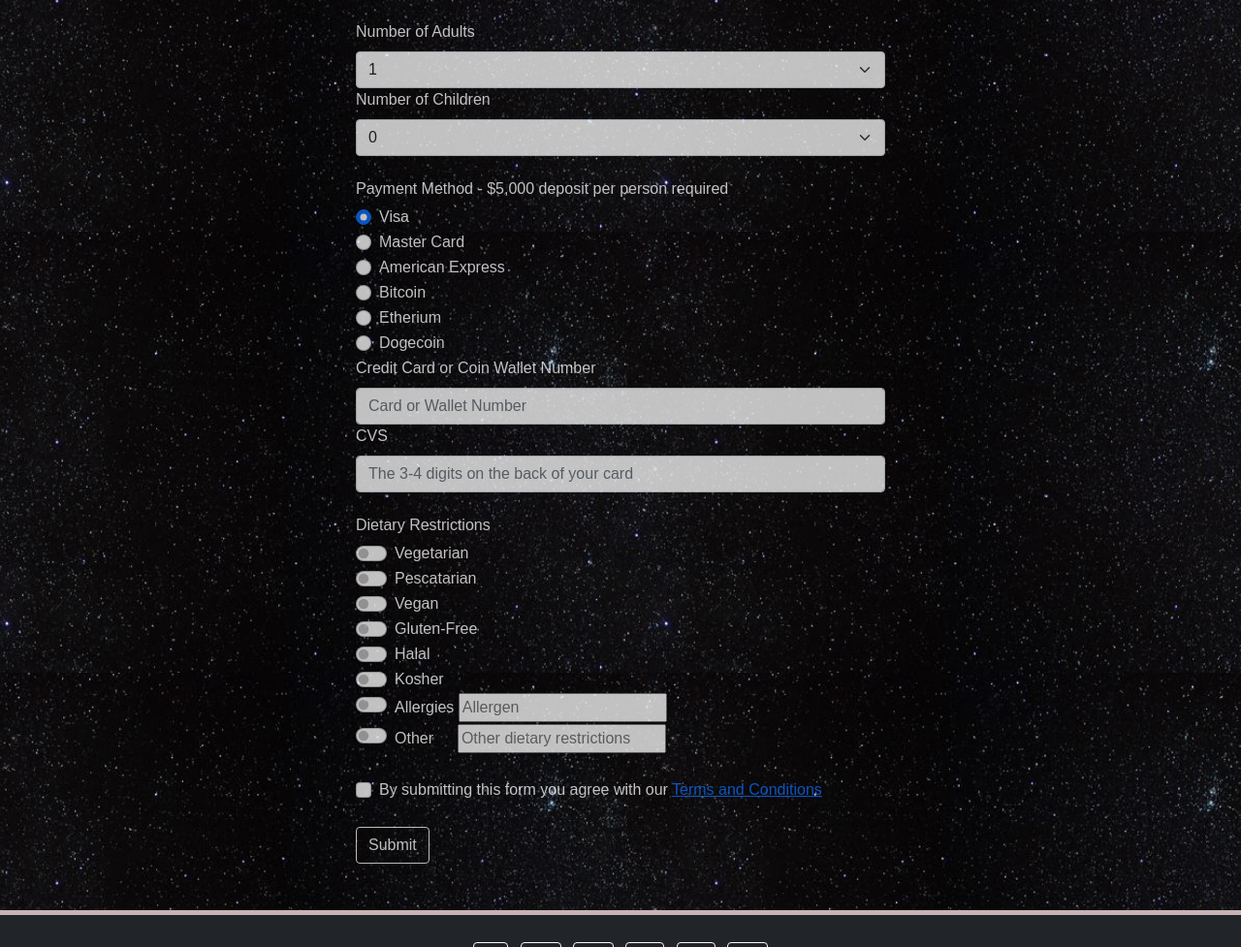
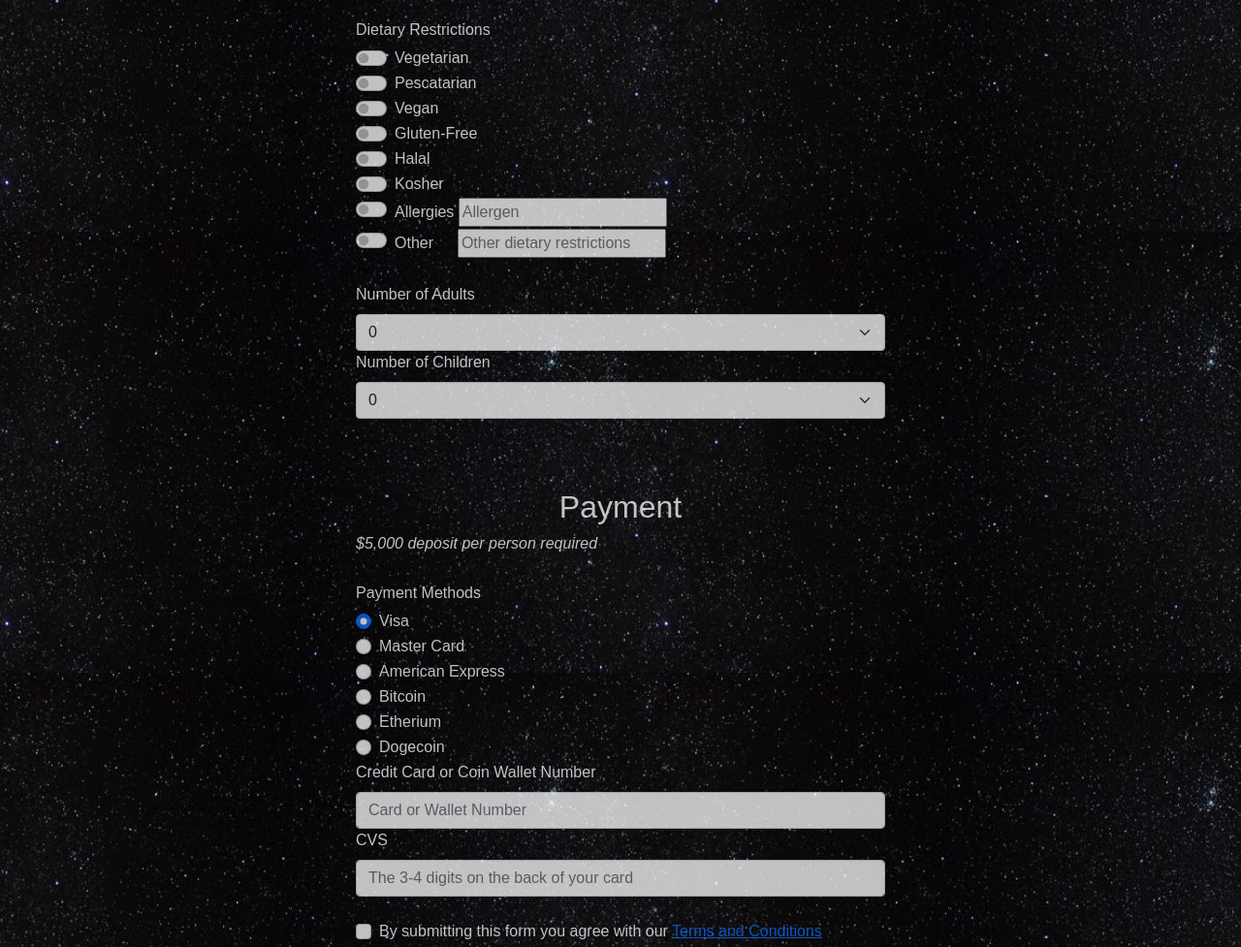
Before and after one commit to RamiChaouki/SSotM_UI, a plain HTML site: page formB.html in a window 1280 px wide. Shown: the part 1126-2103 px from the top of the page at 97% size. Drawn offline with nearby package versions, Linux system fonts and the light colour scheme; a script that the page names is missing.

Commit message:
order of items in FormB modified to make sense

```diff
--- a/formB.html
+++ b/formB.html
@@ -10,13 +10,19 @@
   <meta http-equiv="X-UA-Compatible" content="IE=edge">
   <meta name="viewport" content="width=device-width, initial-scale=1.0">
   <title>Form for SSotM</title>
+
+  <!-- link to bootstrap -->
   <link href="https://cdn.jsdelivr.net/npm/bootstrap@5.1.3/dist/css/bootstrap.min.css" rel="stylesheet"
     integrity="sha384-1BmE4kWBq78iYhFldvKuhfTAU6auU8tT94WrHftjDbrCEXSU1oBoqyl2QvZ6jIW3" crossorigin="anonymous">
   <script src="https://cdn.jsdelivr.net/npm/bootstrap@5.1.3/dist/js/bootstrap.bundle.min.js"
     integrity="sha384-ka7Sk0Gln4gmtz2MlQnikT1wXgYsOg+OMhuP+IlRH9sENBO0LRn5q+8nbTov4+1p"
     crossorigin="anonymous"></script>
+
   <!--Custom CSS-->
   <link href="./css/formB.css" rel="stylesheet">
+
+  <!-- link to external script -->
+  <script src="scripts/formB.js"></script>
 </head>
 
 <body class="parallax" style="background-image:url(./images/star-bg.jpg); background-size: 680px 455px; color:black">
@@ -153,19 +159,47 @@
                 </select>
               </fieldset>
               <br />
-              <!--              <label for="number-of-people" class="form-label">Number of People</label>
-              <select class="form-select" id="number-of-people">
+              <h6> Dietary Restrictions</h6>
+              <div class="form-check form-switch">
+                <input class="form-check-input" type="checkbox" role="switch" id="vegetarian">
+                <label class="form-check-label" for="vegetarian">Vegetarian</label>
+              </div>
+              <div class="form-check form-switch">
+                <input class="form-check-input" type="checkbox" role="switch" id="pescatarian">
+                <label class="form-check-label" for="pescatarian">Pescatarian</label>
+              </div>
+              <div class="form-check form-switch">
+                <input class="form-check-input" type="checkbox" role="switch" id="vegan">
+                <label class="form-check-label" for="vegan">Vegan</label>
+              </div>
+              <div class="form-check form-switch">
+                <input class="form-check-input" type="checkbox" role="switch" id="gluten-free">
+                <label class="form-check-label" for="gluten-free">Gluten-Free</label>
+              </div>
+              <div class="form-check form-switch">
+                <input class="form-check-input" type="checkbox" role="switch" id="halal">
+                <label class="form-check-label" for="halal">Halal</label>
+              </div>
+              <div class="form-check form-switch">
+                <input class="form-check-input" type="checkbox" role="switch" id="kosher">
+                <label class="form-check-label" for="kosher">Kosher</label>
+              </div>
+              <div class="form-check form-switch">
+                <input class="form-check-input" type="checkbox" role="switch" id="allergies">
+                <label class="form-check-label" for="allergies">Allergies</label>
+                <input type="text" class="form-control-inline" id="allergiestxt" placeholder="Allergen">
+              </div>
+              <div class="form-check form-switch">
+                <input class="form-check-input" type="checkbox" role="switch" id="other">
+                <label class="form-check-label" for="other">Other</label>
+                <span>&emsp;</span>
+                <input type="text" class="form-control-inline" id="othertxt" placeholder="Other dietary restrictions">
+              </div>
+              <br>
+              <label for="number-of-adults" class="form-label">Number of Adults</label>
+              <select class="form-select" id="number-of-adults" onchange="addAdultInfo(this);">
+                <option selected value="0">0</option>
                 <option value="1">1</option>
-                <option selected value="2">2</option>
-                <option value="3">3</option>
-                <option value="4">4</option>
-                <option value="5">5</option>
-                <option value="6">6</option>
-              </select>
-              <br />-->
-              <label for="number-of-adults" class="form-label">Number of Adults</label>
-              <select class="form-select" id="number-of-adults">
-                <option selected value="1">1</option>
                 <option value="2">2</option>
                 <option value="3">3</option>
                 <option value="4">4</option>
@@ -181,7 +215,14 @@
                 <option value="4">4</option>
               </select>
               <br />
-              <h6>Payment Method - $5,000 deposit per person required</h6>
+              <div id="targetDiv_adult"></div>
+              <br />
+              <div id="targetDiv_children"></div>
+              <br />
+              <h2 class="text-center">Payment </h2>
+              <h6><i>$5,000 deposit per person required</i></h6>
+              <br>
+              <h6>Payment Methods</h6>
               <fieldset id="payment-method">
                 <div class="form-check">
                   <input class="form-check-input" type="radio" name="payment-method" id="visa" checked>
@@ -227,43 +268,6 @@
                   size="4" maxlength="4">
                 <br />
               </fieldset>
-              <h6> Dietary Restrictions</h6>
-              <div class="form-check form-switch">
-                <input class="form-check-input" type="checkbox" role="switch" id="vegetarian">
-                <label class="form-check-label" for="vegetarian">Vegetarian</label>
-              </div>
-              <div class="form-check form-switch">
-                <input class="form-check-input" type="checkbox" role="switch" id="pescatarian">
-                <label class="form-check-label" for="pescatarian">Pescatarian</label>
-              </div>
-              <div class="form-check form-switch">
-                <input class="form-check-input" type="checkbox" role="switch" id="vegan">
-                <label class="form-check-label" for="vegan">Vegan</label>
-              </div>
-              <div class="form-check form-switch">
-                <input class="form-check-input" type="checkbox" role="switch" id="gluten-free">
-                <label class="form-check-label" for="gluten-free">Gluten-Free</label>
-              </div>
-              <div class="form-check form-switch">
-                <input class="form-check-input" type="checkbox" role="switch" id="halal">
-                <label class="form-check-label" for="halal">Halal</label>
-              </div>
-              <div class="form-check form-switch">
-                <input class="form-check-input" type="checkbox" role="switch" id="kosher">
-                <label class="form-check-label" for="kosher">Kosher</label>
-              </div>
-              <div class="form-check form-switch">
-                <input class="form-check-input" type="checkbox" role="switch" id="allergies">
-                <label class="form-check-label" for="allergies">Allergies</label>
-                <input type="text" class="form-control-inline" id="allergiestxt" placeholder="Allergen">
-              </div>
-              <div class="form-check form-switch">
-                <input class="form-check-input" type="checkbox" role="switch" id="other">
-                <label class="form-check-label" for="other">Other</label>
-                <span>&emsp;</span>
-                <input type="text" class="form-control-inline" id="othertxt" placeholder="Other dietary restrictions">
-              </div>
-              <br />
               <div class="form-check">
                 <input class="form-check-input" type="checkbox" value="" id="termsAndConditions" required>
                 <label class="form-check-label" for="termsAndConditions">
```
